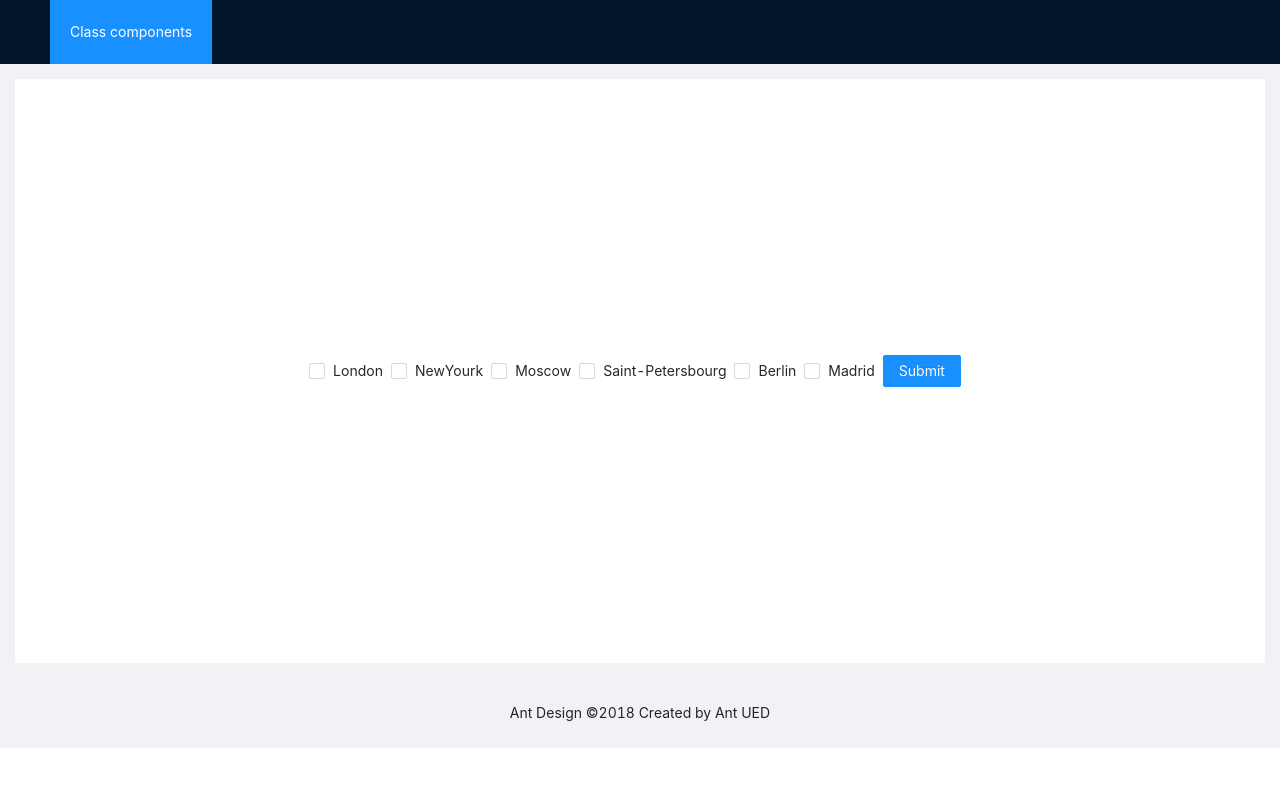
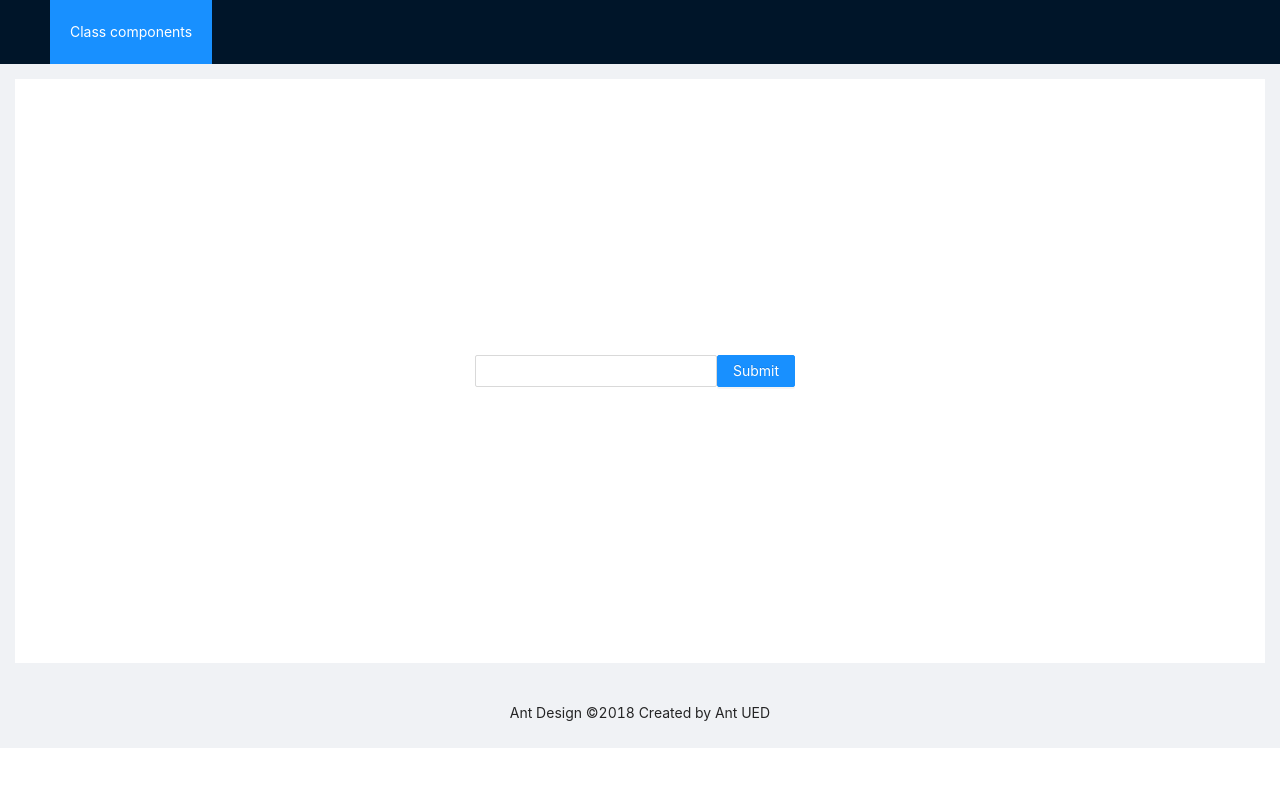
Before and after one commit to DMikhailiets/React_weather.io, a React (Create React App) app: page / in a window 1280 px wide. Shown: the top 786 px of the page. Built offline with nearby package versions, Linux system fonts and the light colour scheme.

Commit message:
final commit

```diff
--- a/src/API/api.js
+++ b/src/API/api.js
@@ -1,7 +1,7 @@
 import axios from "axios";
 export const weatherAPi = {
-    async getWeather() {
-        let response = await axios.get('https://api.weatherbit.io/v2.0/current?city=London&country=UK&key=b86093d5e51e47b38a20a82777c6fc1e')
+    async getWeather(location) {
+        let response = await axios.get(`https://api.weatherbit.io/v2.0/current?city=${location}&key=b86093d5e51e47b38a20a82777c6fc1e`)
         return response;
     }
 }
--- a/src/App.js
+++ b/src/App.js
@@ -5,8 +5,7 @@ import MyHeader from './components/header/header';
 import MyFooter from './components/footer/footer';
 import MyContent from './components/content/content';
 import { connect } from 'react-redux';
-import { getWeather, setLocation } from './redux/weatherReducer';
-
+import { getWeather, setLocation, setDefaultState } from './redux/weatherReducer';
 
 class App extends React.Component {
   render(){
@@ -14,7 +13,7 @@ class App extends React.Component {
       <div className="App">
         <Layout>
           <MyHeader/>
-          <MyContent weather={this.props.weather} setLocation={this.props.setLocation} getWeather={this.props.getWeather}/>
+          <MyContent weather={this.props.weather} setDefaultState={this.props.setDefaultState} location={this.props.location} setLocation={this.props.setLocation} getWeather={this.props.getWeather}/>
           <MyFooter/>
         </Layout>
       </div>
@@ -23,7 +22,8 @@ class App extends React.Component {
 }
 
 let mapStateToProps = (state) => ({
-  weather: state.weather.weather
+  weather: state.weather.weather,
+  location: state.weather.location
 })
 
-export default connect(mapStateToProps, {getWeather, setLocation})(App);
+export default connect(mapStateToProps, {getWeather, setLocation, setDefaultState})(App);
--- a/src/components/common/antd/antd_button/antd_button.jsx
+++ b/src/components/common/antd/antd_button/antd_button.jsx
@@ -2,10 +2,9 @@ import React from 'react'
 import { Button } from 'antd'
 
 const AntdButton = (props) => {
-    console.log(props)
     return (
         <div>
-            <Button {...props}> {props.textButton} </Button>
+            <Button {...props}> {props.textbutton} </Button>
         </div>
     )
 }
--- a/src/components/common/antd/antd_input/antd_input.jsx
+++ b/src/components/common/antd/antd_input/antd_input.jsx
@@ -1,10 +1,10 @@
 import React from 'react'
 import { Input } from 'antd'
 
-const AntdInput = (props) => {
+const AntdInput = ({input, meta, ...props}) => {
     return (
         <div>
-            <Input/>
+            <Input {...input} {...props}/>
         </div>
     )
 }
--- a/src/components/content/choose_location/choose_location.jsx
+++ b/src/components/content/choose_location/choose_location.jsx
@@ -1,23 +1,16 @@
 import React from 'react'
-import { Checkbox, Button } from 'antd';
 import { Field, reduxForm } from "redux-form";
 import style from './choose_location.module.css'
-import {requiredField} from '../../../utils/validation'
-import AntdCheckbox from '../../common/antd/antd_checkbox/antd_checkbox';
 import AntdButton from '../../common/antd/antd_button/antd_button';
+import AntdInput from '../../common/antd/antd_input/antd_input';
 
 const ChooseLocation = (props)=> {
-    console.log(props)
+
     return(
         <div>
-            <form  validate={[requiredField]}className={style.location_form} onSubmit={props.handleSubmit}>
-                <Field label="London" name="London" id="London" component={AntdCheckbox} type="checkbox"> London </Field>
-                <Field label="NewYourk" name="NewYourk" id="NewYourk" component={AntdCheckbox} type="checkbox"> NewYourk </Field>
-                <Field label="Moscow" name="Moscow" id="Moscow" component={AntdCheckbox} type="checkbox"> Moscow </Field>
-                <Field label="Saint-Petersbourg" name="Saint-Petersbourg" id="Saint-Petersbourg" component={Checkbox} type="checkbox"> Saint-Petersbourg </Field>
-                <Field label="Berlin" name="Berlin" id="Berlin" component={AntdCheckbox} type="checkbox"> Berlin </Field>
-                <Field label="Madrid" name="Madrid" id="Madrid" component={AntdCheckbox} type="checkbox"> Madrid </Field>
-                <AntdButton type="primary" textButton='Submit' htmlType="submit" style={{ marginRight: "10px" }}/>
+            <form  className={style.location_form} onSubmit={props.handleSubmit}>
+                <Field label="Location" name="Location" id="Location" component={AntdInput} type="input"/>
+                <AntdButton type="primary" textbutton='Submit' htmlType="submit" style={{ marginRight: "10px" }}/>
             </form>
         </div>
     )
--- /dev/null
+++ b/src/components/content/choose_location_with_radio/choose_location.module.css
@@ -0,0 +1,5 @@
+.location_form {
+    display: flex;
+    align-items: center;
+    justify-content: center;
+}
--- a/src/components/content/content.jsx
+++ b/src/components/content/content.jsx
@@ -9,26 +9,24 @@ import ChooseLocationFormRedux from './choose_location/choose_location';
 const { Content } = Layout;
 
 class MyContent extends Component {
-  showLocation = (formData) => {
-    console.log(formData)
-    this.props.setLocation()
+
+  componentDidUpdate(prevProps, prevState, snapshot) {
+     if(this.props.location !== prevProps.location && this.props.location !== null ){
+      this.props.getWeather(this.props.location)
      }
-  componentDidMount() {
-    // this.props.getWeather()
   }
+
   render () {
-    console.log(this.props)
         return (
             <div>
               <Layout>
                 <Content className={style.content}>
                   <div className="site-layout-content">
                     <div>
-                         {(!this.props.weather)
-                          ? <ChooseLocationFormRedux onSubmit={this.showLocation}/>
+                      {(!this.props.location || !this.props.weather)
+                      ? <ChooseLocationFormRedux location={this.props.weather} onSubmit={this.props.setLocation}/>
                       : <WeatherInfo {...this.props}/>
                       }
-
                     </div>
                   </div>
                 </Content>
--- a/src/components/content/weather_info/weather_info.jsx
+++ b/src/components/content/weather_info/weather_info.jsx
@@ -1,4 +1,5 @@
 import React from 'react'
+import { Button } from 'antd'
 
 class WeatherInfo extends React.Component {
     render(){
@@ -28,6 +29,7 @@ class WeatherInfo extends React.Component {
                 <div>
                     <span> station {this.props.weather.station}</span>
                 </div>
+                <Button style={{marginTop: 25}}type='primary'onClick={this.props.setDefaultState}> Set default state</Button>
             </div>
         )
     }
--- a/src/redux/weatherReducer.js
+++ b/src/redux/weatherReducer.js
@@ -2,6 +2,7 @@ import { weatherAPi } from "../API/api"
 
 const SET_WEATHER = 'SET_WEATHER'
 const SET_LOCATION = 'SET_LOCATION'
+const SET_DEFAULT_STATE = 'SET_DEFAULT_STATE'
 
 let initialState = {
     weather: null,
@@ -17,7 +18,12 @@ const weatherReducer = (state=initialState, action) => {
         }
         case SET_LOCATION: {
             return {
-                ...state, location: action.location
+                ...state, location: action.location.Location
+            }
+        }case SET_DEFAULT_STATE: {
+            return {
+                ...state, weather: null,
+                          location: null
             }
         }
         default: {
@@ -30,10 +36,17 @@ const weatherReducer = (state=initialState, action) => {
 
 const setWeather = (weather) => ({type: SET_WEATHER, weather})
 export const setLocation = (location) => ({type: SET_LOCATION, location})
+export const setDefaultState = () => ({type: SET_DEFAULT_STATE})
 
-export const getWeather = () => async (dispatch) => {
-    let response = await weatherAPi.getWeather()
-    dispatch(setWeather(response))
+export const getWeather = (location) => async (dispatch) => {
+    let response = await weatherAPi.getWeather(location)
+    if(response.status !== 200){
+        console.log(`some error with response ststus ${response.status}`)
+        setDefaultState()
+    }else{
+        dispatch(setWeather(response))
+    }
+
 }
 
 export default weatherReducer
--- a/src/utils/validation.js
+++ b/src/utils/validation.js
@@ -1,4 +1,5 @@
 export const requiredField = (value) => {
+    console.log(value)
     if(!value) {
         return undefined;
     }
```
Also changed, not shown: src/components/common/antd/antd_radio/antd_radio.jsx (added, +18 -0 lines), src/components/content/choose_location_with_radio/choose_location_with_radio.jsx (added, +25 -0 lines). Lines whose indentation alone changed are shown as unchanged.
